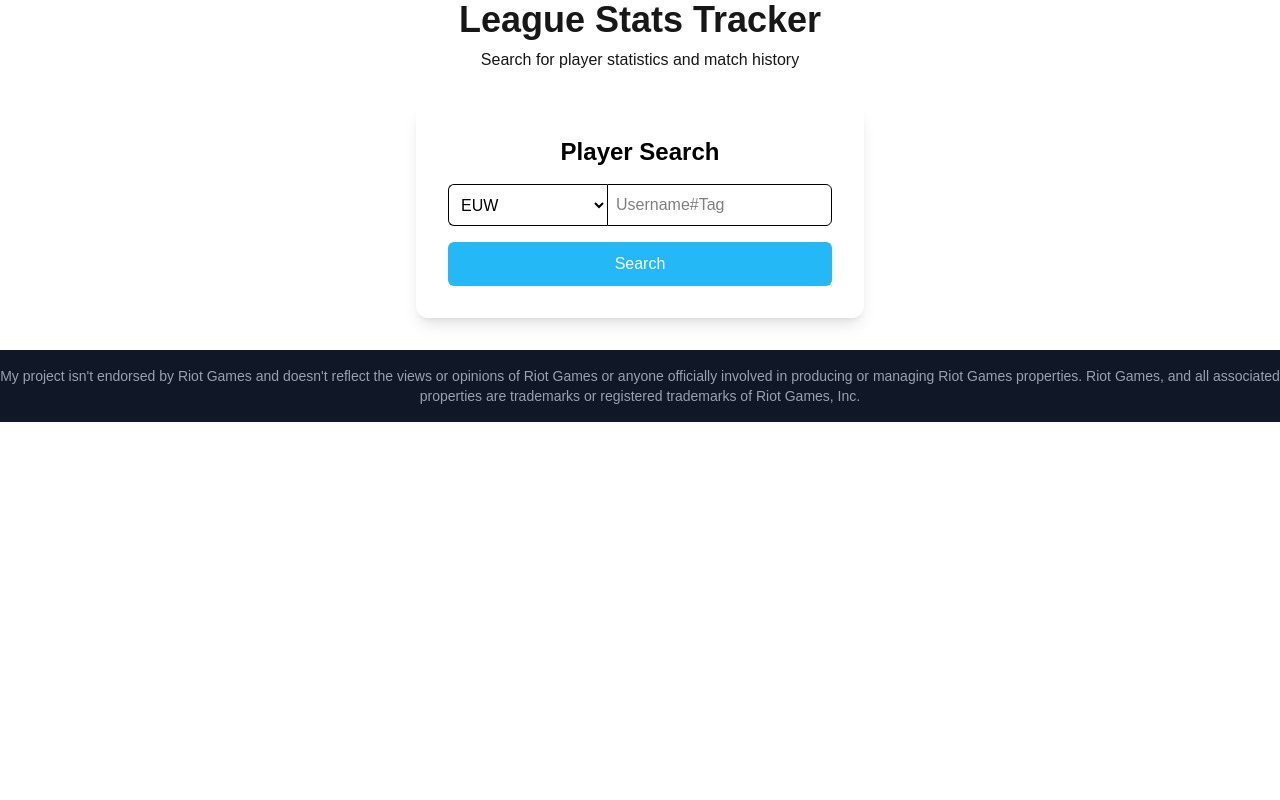
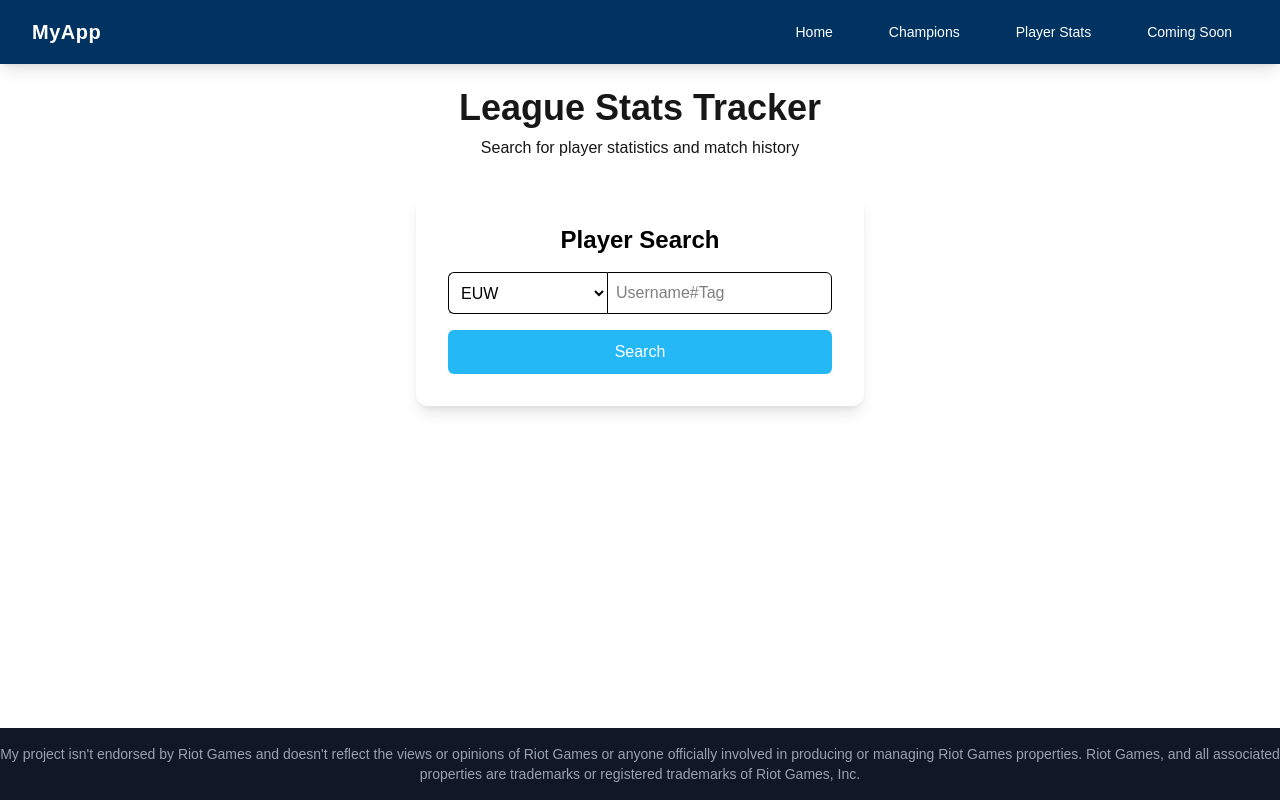
Before and after one commit to Yuvin15/StatShroud, a Next.js app: page /League in a window 1280 px wide. Built offline with nearby package versions, Linux system fonts and the light colour scheme.

Commit message:
Added champion skins, navbar and a lot more

```diff
--- a/src/app/League/Champions/page.tsx
+++ b/src/app/League/Champions/page.tsx
@@ -5,6 +5,7 @@
 import Footer from '../../components/Footer';
 import ChampionDetailsModal from '../../components/ChampionDetailsModal';
 import { useEffect, useState } from "react";
+import Navbar from "../../components/navbar";
 
 export default function ChampionsPage() {
       const [ddData, setddVersion] = useState([]);
@@ -213,6 +214,7 @@
 
     return (
         <main className="min-h-screen">
+            <Navbar />
             {/* Header Section */}
             <div className="py-12">
                 <div className="container mx-auto px-4">
--- a/src/app/League/page.tsx
+++ b/src/app/League/page.tsx
@@ -5,6 +5,7 @@
 import MatchModal from '../components/MatchModal';
 import ArenaMatchModal from '../components/ArenaMatchModal';
 import Footer from '../components/Footer';
+import Navbar from '../components/navbar';
 
 export default function League() {
 
@@ -102,8 +103,10 @@
   };
 
   return (
-    <main className="min-h-screen ">
-        <div className="max-w-4xl mx-auto px-4">
+    <div className="flex flex-col min-h-screen">
+    <main className="flex-grow">
+        <Navbar />
+        <div className="max-w-4xl mx-auto px-4 mt-6">
           <div className="text-center mb-8">
             <h1 className="text-4xl font-bold mb-2">League Stats Tracker</h1>
             <p className="">Search for player statistics and match history</p>
@@ -134,6 +137,11 @@
                   <option value="oc1">OCE</option>
                   <option value="ru">RU</option>
                   <option value="tr1">TR</option>
+                  <option value="ph2">PH</option>
+                  <option value="sg2">SG</option>
+                  <option value="th2">TH</option>
+                  <option value="tw2">TW</option>
+                  <option value="vn2">VN</option>
                 </select>
 
                 <input
@@ -316,8 +324,8 @@
             ddVersion={ddData}
           />
         )}
-        <Footer />
       </main>
-
+      <Footer />
+    </div>
   );
 }
--- a/src/app/components/ArenaMatchModal.tsx
+++ b/src/app/components/ArenaMatchModal.tsx
@@ -93,8 +93,8 @@
   if (!isOpen) return null;
 
   return (
-    <div className="fixed inset-0 z-50 flex items-center justify-center bg-black/50 backdrop-blur-sm p-4">
-      <div className="rounded-2xl shadow-2xl p-4 md:p-6 bg-[#0A0A0A] transition-all duration-300 border border-gray-700 max-h-[90vh] overflow-y-auto w-full max-w-6xl">
+    <div className="fixed inset-0 z-50 flex items-center justify-center bg-black/50 backdrop-blur-sm p-4" onClick={onClose}>
+      <div className="rounded-2xl shadow-2xl p-4 md:p-6 bg-[#0A0A0A] transition-all duration-300 border border-gray-700 max-h-[90vh] overflow-y-auto w-full max-w-6xl" onClick={(e) => e.stopPropagation()}>
 
         <div className="flex justify-between items-center mb-6">
           <h2 className="text-xl md:text-2xl font-bold text-yellow-300">Match Details</h2>
--- a/src/app/components/MatchModal.tsx
+++ b/src/app/components/MatchModal.tsx
@@ -105,8 +105,8 @@
   if (!isOpen) return null;
 
   return (
-    <div className="fixed inset-0 z-50 flex items-center justify-center bg-black/50 backdrop-blur-sm">
-      <div className="rounded-2xl shadow-2xl p-6 mx-4 bg-[#0A0A0A] w-full max-w-6xl text-white transition-all duration-300 border border-gray-700 max-h-[90vh] overflow-y-auto">
+    <div className="fixed inset-0 z-50 flex items-center justify-center bg-black/50 backdrop-blur-sm" onClick={onClose} >
+      <div className="rounded-2xl shadow-2xl p-6 mx-4 bg-[#0A0A0A] w-full max-w-6xl text-white transition-all duration-300 border border-gray-700 max-h-[90vh] overflow-y-auto" onClick={(e) => e.stopPropagation()}>
         {/* Header */}
         <div className="flex justify-between items-center mb-6">
           <h2 className="text-2xl font-bold text-yellow-300">Match Details</h2>
--- a/src/app/components/navbar.tsx
+++ b/src/app/components/navbar.tsx
@@ -1,7 +1,6 @@
 "use client";
 
-import { useState } from 'react';
-import Image from "next/image";
+import { useState } from "react";
 import Link from "next/link";
 
 const Navbar = () => {
@@ -15,51 +14,43 @@
     <nav className="bg-[#003262] shadow-lg sticky top-0 z-50">
       <div className="max-w-7xl mx-auto px-4 sm:px-6 lg:px-8">
         <div className="flex justify-between items-center h-16">
-          <div className="flex-shrink-0">
-            <span className="cursor-pointer">
-               <Image
-                  src="https://img.freepik.com/free-vector/vector-bright-splashes_2065-436.jpg"
-                  alt="Logo"
-                  width={50}
-                  height={100}
-                  unoptimized
-                />
-            </span>
+
+          {/* Logo */}
+          <div className="flex-shrink-0 text-white text-xl font-semibold tracking-wide">
+            MyApp
           </div>
 
           {/* Desktop Navigation */}
-          <div className="hidden md:block">
-            <div className="ml-10 flex items-baseline space-x-4">
-              <button className="px-3 py-2 rounded-md text-sm font-medium duration-200 nav-item navbarlink cursor-pointer">
-                Home
-              </button>
-              <button className="px-3 py-2 rounded-md text-sm font-medium duration-200 nav-item navbarlink cursor-pointer">
-                About
-              </button>
-              <button className="px-3 py-2 rounded-md text-sm font-medium duration-200 nav-item navbarlink cursor-pointer">
-                Services
-              </button>
-              <button className="px-3 py-2 rounded-md text-sm font-medium duration-200 nav-item navbarlink cursor-pointer">
-                Contact
-              </button>
-            </div>
+          <div className="hidden md:flex space-x-6">
+            <Link href="/" className="text-white hover:bg-[#00558c] px-4 py-2 rounded-md text-sm font-medium transition-colors duration-300">
+              Home
+            </Link>
+            <Link href="/League/Champions" className="text-white hover:bg-[#00558c] px-4 py-2 rounded-md text-sm font-medium transition-colors duration-300">
+              Champions
+            </Link>
+            <Link href="/League" className="text-white hover:bg-[#00558c] px-4 py-2 rounded-md text-sm font-medium transition-colors duration-300">
+              Player Stats
+            </Link>
+            <Link href="/" className="text-white hover:bg-[#00558c] px-4 py-2 rounded-md text-sm font-medium transition-colors duration-300">
+              Coming Soon
+            </Link>
           </div>
 
           {/* Mobile menu button */}
           <div className="md:hidden">
             <button
               onClick={toggleMenu}
-              className="focus:outline-none mobile-menu-btn"
+              className="text-white hover:text-gray-300 transition-colors duration-200 focus:outline-none"
               aria-label="Toggle menu"
             >
               <svg
                 className="h-6 w-6"
                 fill="none"
+                stroke="currentColor"
+                viewBox="0 0 24 24"
+                strokeWidth="2"
                 strokeLinecap="round"
                 strokeLinejoin="round"
-                strokeWidth="2"
-                viewBox="0 0 24 24"
-                stroke="currentColor"
               >
                 {isMenuOpen ? (
                   <path d="M6 18L18 6M6 6l12 12" />
@@ -73,37 +64,42 @@
 
         {/* Mobile Navigation */}
         {isMenuOpen && (
-          <div className="md:hidden">
-            <div className="px-2 pt-2 pb-3 space-y-1 sm:px-3 #003262">
-              <button
-                className="block px-3 py-2 rounded-md text-base font-medium w-full text-left nav-item navbarlink"
+          <div className="md:hidden mt-2">
+            <div className="space-y-1 px-2 pt-2 pb-3">
+              <Link
+                href="/"
+                className="block text-white hover:bg-[#00558c] px-3 py-2 rounded-md text-base font-medium transition-colors duration-200"
                 onClick={toggleMenu}
               >
                 Home
-              </button>
-              <button
-                className="block px-3 py-2 rounded-md text-base font-medium w-full text-left nav-item navbarlink"
+              </Link>
+              <Link
+                href="/League/Champions"
+                className="block text-white hover:bg-[#00558c] px-3 py-2 rounded-md text-base font-medium transition-colors duration-200"
                 onClick={toggleMenu}
               >
-                About
-              </button>
-              <button
-                className="block px-3 py-2 rounded-md text-base font-medium w-full text-left nav-item navbarlink"
+                Champions
+              </Link>
+              <Link
+                href="/League"
+                className="block text-white hover:bg-[#00558c] px-3 py-2 rounded-md text-base font-medium transition-colors duration-200"
                 onClick={toggleMenu}
               >
-                Services
-              </button>
-              <button
-                className="block px-3 py-2 rounded-md text-base font-medium w-full text-left nav-item navbarlink"
+                Player Stats
+              </Link>
+              <Link
+                href="/"
+                className="block text-white hover:bg-[#00558c] px-3 py-2 rounded-md text-base font-medium transition-colors duration-200"
                 onClick={toggleMenu}
               >
-                Contact
-              </button>
+                Coming Soon
+              </Link>
             </div>
           </div>
         )}
       </div>
     </nav>
+
   );
 };
 
```
Also changed, not shown: src/app/components/ChampionDetailsModal.tsx (+42 -4 lines).
